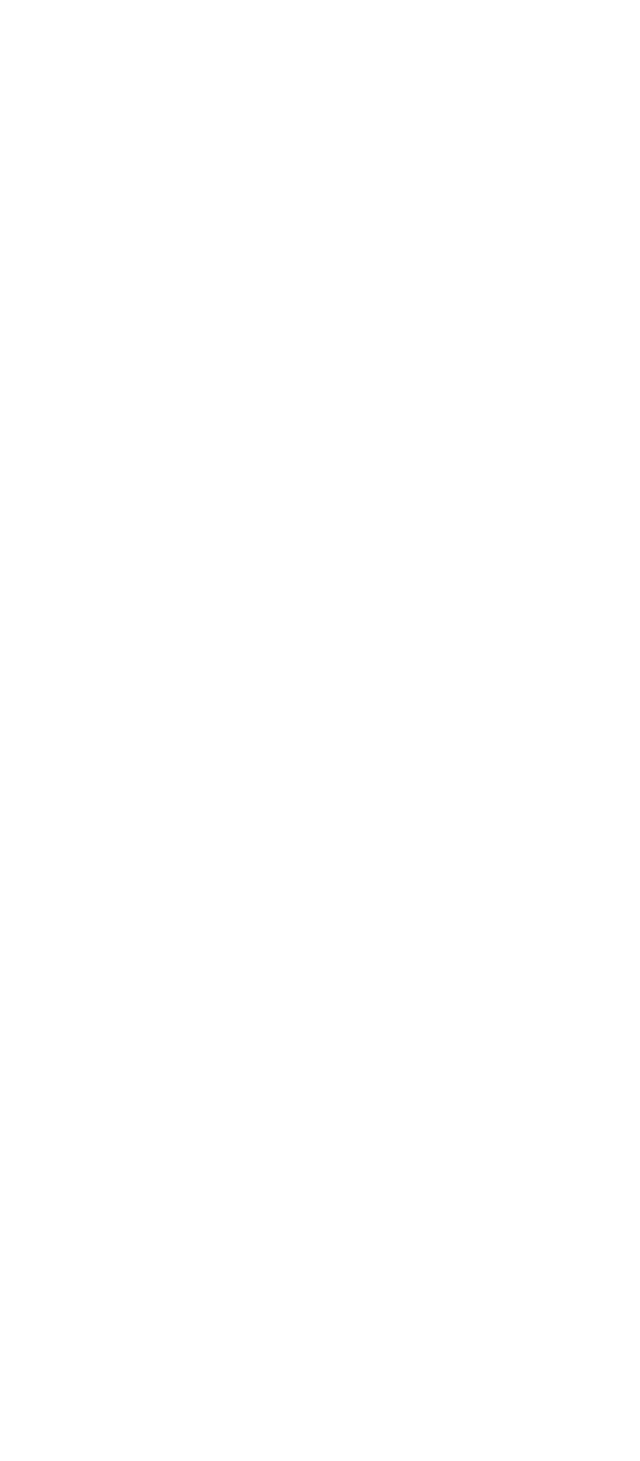
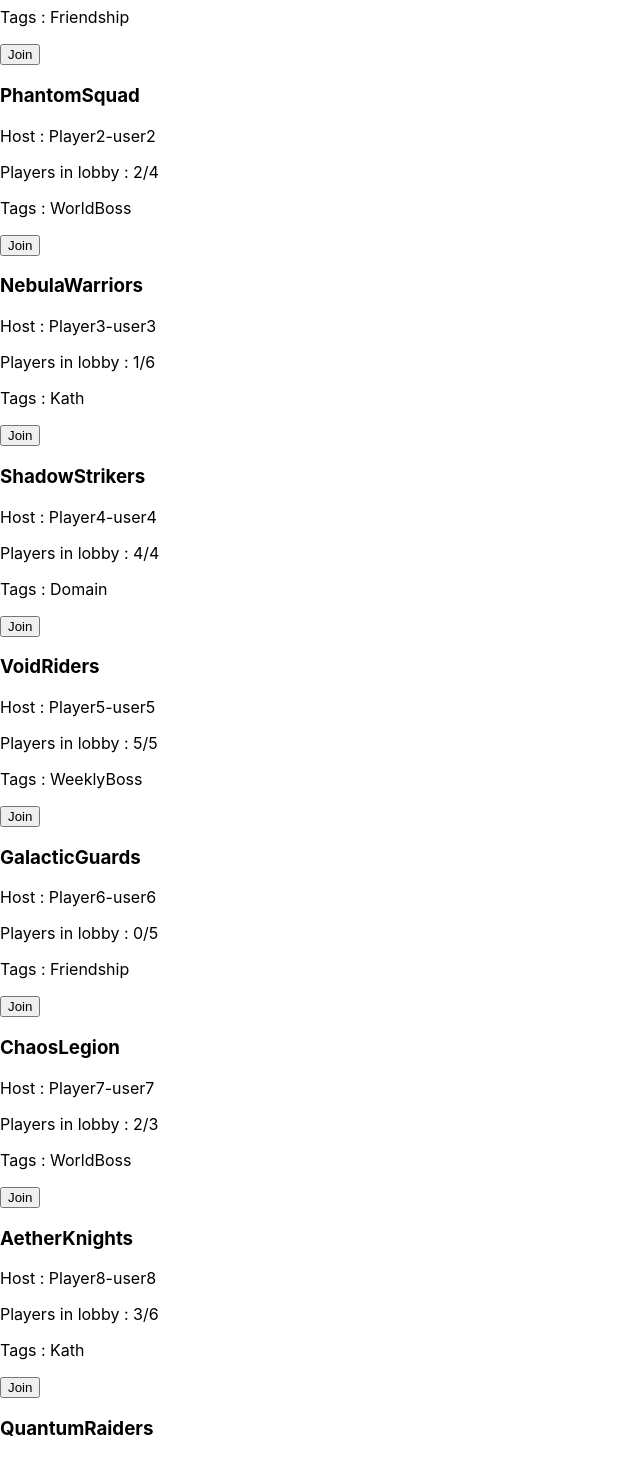
Before and after one commit to Genshin-Co-op-Finder/Co-op-Finder-FE, a React (Create React App) app: page / in a window 1280 px wide. Shown: the part 300-1761 px from the top of the page, without its empty margins (0-640 px from the left). Before the commit the page ends 800 px from the top, so only its background shows below. Built offline with nearby package versions, Linux system fonts and the light colour scheme.

Commit message:
Main Functiionailty finshed Need api calls and styling still

```diff
--- a/src/App/App.js
+++ b/src/App/App.js
@@ -52,7 +52,7 @@ function App() {
           </form>
         ) : (
           <>
-            <h2>{display}</h2>
+            <h2>Welcome: {display}</h2>
             <h2>{uid}</h2>
             <button onClick={logout}>Change Uid & Display</button>
           </>
--- a/src/Home/Home.js
+++ b/src/Home/Home.js
@@ -1,118 +1,101 @@
 import { useEffect, useState } from "react";
-import Lobbies from "../Lobbies/Lobbies";
 
 function Home() {
   const [filters, setFilters] = useState([]);
-  const [search, setSearch] = useState([]);
+  const [search, setSearch] = useState("");
   const [lobbies, setLobbies] = useState([
-    {"name": "CosmicConquerors", "tags": "friendship"},
-    {"name": "PhantomSquad", "tags": "worldBoss"},
-    {"name": "NebulaWarriors", "tags": "kath"},
-    {"name": "ShadowStrikers", "tags": "domain"},
-    {"name": "VoidRiders", "tags": "weeklyBoss"},
-    {"name": "GalacticGuards", "tags": "friendship"},
-    {"name": "ChaosLegion", "tags": "worldBoss"},
-    {"name": "AetherKnights", "tags": "kath"},
-    {"name": "QuantumRaiders", "tags": "domain"},
-    {"name": "StarlightSentinels", "tags": "weeklyBoss"},
-    {"name": "EclipseVanguard", "tags": "friendship"},
-    {"name": "NovaElite", "tags": "worldBoss"},
-    {"name": "CelestialWolves", "tags": "kath"},
-    {"name": "InfinityRaiders", "tags": "domain"},
-    {"name": "OblivionOrder", "tags": "weeklyBoss"}]);
-  const [filteredLobbies, setFilteredLobbies] = useState([]);
-
-
+  { title: "CosmicConquerors", displayName: "Player1", uid: "user1", playersJoin: 3, playersMax: 5, tags: ["friendship"] },
+  { title: "PhantomSquad", displayName: "Player2", uid: "user2", playersJoin: 2, playersMax: 4, tags: ["worldBoss"] },
+  { title: "NebulaWarriors", displayName: "Player3", uid: "user3", playersJoin: 1, playersMax: 6, tags: ["kath"] },
+  { title: "ShadowStrikers", displayName: "Player4", uid: "user4", playersJoin: 4, playersMax: 4, tags: ["domain"] },
+  { title: "VoidRiders", displayName: "Player5", uid: "user5", playersJoin: 5, playersMax: 5, tags: ["weeklyBoss"] },
+  { title: "GalacticGuards", displayName: "Player6", uid: "user6", playersJoin: 0, playersMax: 5, tags: ["friendship"] },
+  { title: "ChaosLegion", displayName: "Player7", uid: "user7", playersJoin: 2, playersMax: 3, tags: ["worldBoss"] },
+  { title: "AetherKnights", displayName: "Player8", uid: "user8", playersJoin: 3, playersMax: 6, tags: ["kath"] },
+  { title: "QuantumRaiders", displayName: "Player9", uid: "user9", playersJoin: 4, playersMax: 5, tags: ["domain"] },
+  { title: "StarlightSentinels", displayName: "Player10", uid: "user10", playersJoin: 1, playersMax: 4, tags: ["weeklyBoss"] },
+  { title: "EclipseVanguard", displayName: "Player11", uid: "user11", playersJoin: 2, playersMax: 5, tags: ["friendship"] },
+  { title: "NovaElite", displayName: "Player12", uid: "user12", playersJoin: 0, playersMax: 4, tags: ["worldBoss"] },
+  { title: "CelestialWolves", displayName: "Player13", uid: "user13", playersJoin: 3, playersMax: 3, tags: ["kath"] },
+  { title: "InfinityRaiders", displayName: "Player14", uid: "user14", playersJoin: 4, playersMax: 6, tags: ["domain"] },
+  { title: "OblivionOrder", displayName: "Player15", uid: "user15", playersJoin: 5, playersMax: 5, tags: ["weeklyBoss"] }
+  ]);
+  const [filteredLobbies, setFilteredLobbies] = useState(lobbies);
 
   useEffect(() => {
-    console.log(filters);
-    filteredSearch()
-  }, [filters, lobbies]);
+    filteredSearch();
+  }, [filters, search, lobbies]);
 
-  useEffect(() => {
-    console.log(filteredLobbies)
-  }, [filteredLobbies]);
+  function displayLobbies() {
+    return filteredLobbies.map((lobby) => (
+      <div id={lobby.id} className="lobby">
+        <h3>{lobby.title}</h3>
+        <p>Host : {lobby.displayName}-{lobby.uid}</p>
+        <p>Players in lobby : {lobby.playersJoin}/{lobby.playersMax}</p>
+        <p>Tags : {displayTags(lobby.tags)}</p>
+        <button onClick={joinLobby(lobby.id)}>Join</button>
+      </div>
+    ));
+  }
+  function joinLobby(id){
+    console.log(id)
+  }
+  function displayTags(tags) {
+    if (!Array.isArray(tags) || tags.length === 0) return "No tags available";
+    const readableTags = tags.map(tag => tag.charAt(0).toUpperCase() + tag.slice(1)).join(", ");
+    return readableTags;
+  }
 
-  function filteredSearch(){
-    var filteredList = lobbies
-    if(filters){
-      filteredList = filterLobbies()
+  function filteredSearch() {
+    let filteredList = lobbies;
+
+    if (filters.length > 0) {
+      filteredList = filterLobbies(filteredList);
     }
-    if(search){
-      filteredList = dynamicSearch(filteredList)
+    if (search) {
+      filteredList = dynamicSearch(filteredList);
     }
-    setFilteredLobbies(filteredList)
+    setFilteredLobbies(filteredList);
   }
 
   function dynamicSearch(lobbyList) {
-    return(lobbyList.filter((lobby) => {
-      return lobby.name.toLowerCase().includes(search.toLowerCase)
-    }))
+    return lobbyList.filter((lobby) =>
+      lobby.title.toLowerCase().includes(search.toLowerCase())
+    );
   }
 
-  function filterLobbies() {
-    return(
-      lobbies.reduce((newLobbies, lobby) => {
-        filters.forEach((filter) => {
-          if (lobby.tags.includes(filter)) {
-            newLobbies.push(lobby);
-          }
-        });
-        return newLobbies;
-      }, [])
+  function filterLobbies(lobbyList) {
+    return lobbyList.filter((lobby) =>
+      filters.some((filter) => lobby.tags.includes(filter))
     );
   }
 
   function activateFilter(tag) {
-    if (filters.includes(tag)) {
-      setFilters(filters.filter((filter) => filter !== tag));
-    } else {
-      setFilters([...filters, tag]);
-    }
+    setFilters((prevFilters) =>
+      prevFilters.includes(tag)
+        ? prevFilters.filter((filter) => filter !== tag)
+        : [...prevFilters, tag]
+    );
   }
 
   return (
     <>
       <div className="filter-bar">
         <button>Create Lobby</button>
-        <button
-          onClick={() => {
-            activateFilter("friendship");
-          }}
-        >
-          Friendship
-        </button>
-        <button
-          onClick={() => {
-            activateFilter("worldBoss");
-          }}
-        >
-          World Bosses
-        </button>
-        <button
-          onClick={() => {
-            activateFilter("kath");
-          }}
-        >
-          Kath / Dailes
-        </button>
-        <button
-          onClick={() => {
-            activateFilter("domain");
-          }}
-        >
-          Domains
-        </button>
-        <button
-          onClick={() => {
-            activateFilter("weeklyBoss");
-          }}
-        >
-          Weekly Bosses
-        </button>
-        <input placeholder="Search..." type="text"></input>
+        <button onClick={() => activateFilter("friendship")}>Friendship</button>
+        <button onClick={() => activateFilter("worldBoss")}>World Bosses</button>
+        <button onClick={() => activateFilter("kath")}>Kath / Dailes</button>
+        <button onClick={() => activateFilter("domain")}>Domains</button>
+        <button onClick={() => activateFilter("weeklyBoss")}>Weekly Bosses</button>
+        <input
+          placeholder="Search..."
+          type="text"
+          onChange={(e) => setSearch(e.target.value)}
+        />
       </div>
-      <div className="lobby-holder"></div>
+      <div className="lobby-holder">
+        {displayLobbies()}
+      </div>
     </>
   );
 }
```
Also changed, not shown: src/Lobbies/Lobbies.css (deleted), src/Lobbies/Lobbies.js (deleted).
